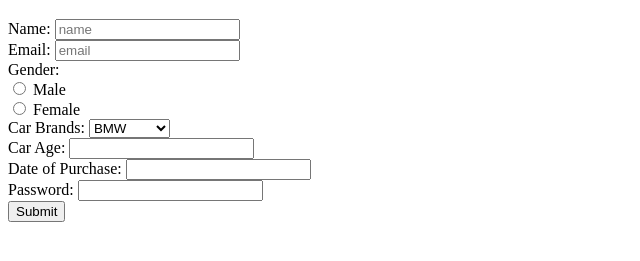
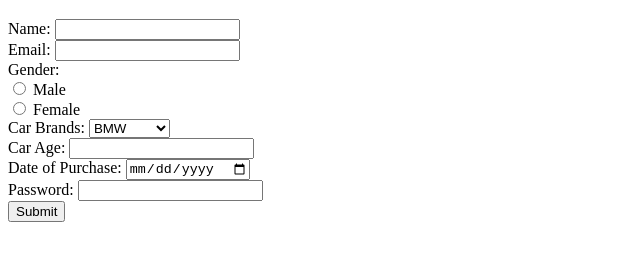
Before and after one commit to acciojob/car-insurance-form-riteshkumar21122000, a website: page main.html in a window 1280 px wide. Shown: the part 61-322 px from the top of the page, without its empty margins (0-640 px from the left). Drawn offline with Linux system fonts and the light colour scheme.

Commit message:
created a submission

```diff
--- a/main.html
+++ b/main.html
@@ -14,10 +14,10 @@
 </h1>
 	 <form method="post">
         <label for="name">Name:</label>
-        <input type="text" id="name" placeholder="name" />
+        <input type="text" id="name" />
         <br>
         <label for="email">Email:</label>
-        <input type="email" id="email" placeholder="email"  />
+        <input type="email" id="email"/>
         <br>
         <label for="gender">Gender:</label>
         <br>
@@ -33,11 +33,11 @@
             </select>
         </label>
         <br>
-        <label for="age">Car Age:</label>
-        <input type="number" id="carage" />
+        <label for="carage">Car Age:</label>
+        <input type="number" id="carage" name="carage" />
         <br>
         <label for="dop">Date of Purchase:</label>
-        <input type="dop" id="dop"  />
+        <input type="date" id="dop" name="dop" />
         <br>
         <label for="password">Password:</label>
         <input type="password" id="password" />
```
